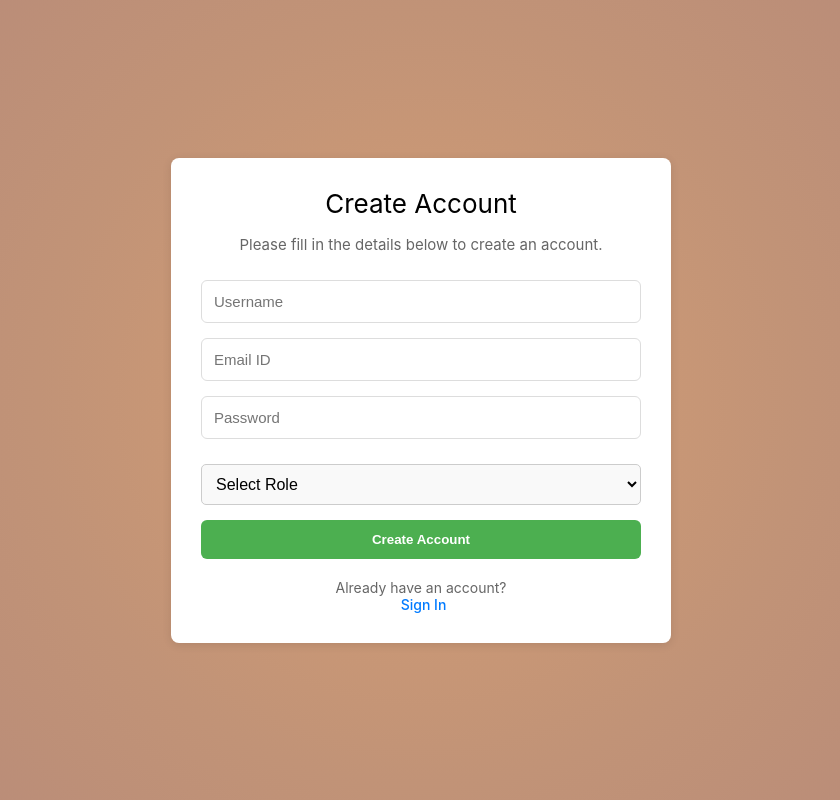
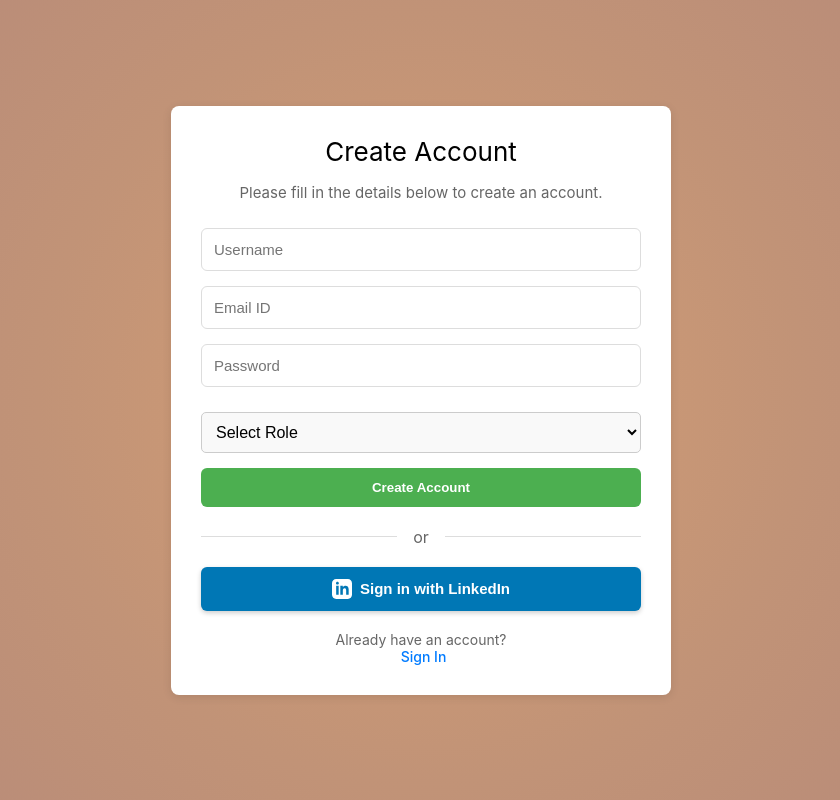
Before and after one commit to rup-rabh/alum-connect, a React (Create React App) app in the folder frontend/: page /register in a window 1280 px wide. Shown: the whole page, without its empty margins (219-1059 px from the left). Built offline with nearby package versions, Linux system fonts and the light colour scheme; a web font is replaced by a local one.

Commit message:
added LinkedIn signin option in frontend_2

```diff
--- a/frontend/src/components/signcard.jsx
+++ b/frontend/src/components/signcard.jsx
@@ -10,8 +10,10 @@ export function SignCard({
   to,
   onSubmit,
   isLoading,
-  isLinkedIn=false,
-  handleLinkedInSignIn={}
+  isLinkedIn=true,
+  handleLinkedInSignIn=() => {
+    window.location.href = "http://localhost:3000/api/auth/linkedin";
+  }
 }) {
   return (
     <div className="signcard-container">
--- a/frontend/src/components/signin.jsx
+++ b/frontend/src/components/signin.jsx
@@ -24,9 +24,9 @@ const SignIn = () => {
     navigate("/");
   };
 
-  const handleLinkedInSignIn = () => {
-    window.location.href = "http://localhost:3000/api/auth/linkedin";
-  };
+  // const handleLinkedInSignIn = () => {
+  //   window.location.href = "http://localhost:3000/api/auth/linkedin";
+  // };
 
   return (
     <div className="signin-container">
@@ -39,8 +39,8 @@ const SignIn = () => {
         to="/register"
         onSubmit={handleSignInClick}
         isLoading={isLoading}
-        isLinkedIn={true}
-        handleLinkedInSignIn={handleLinkedInSignIn}
+        // isLinkedIn={true}
+        // handleLinkedInSignIn={handleLinkedInSignIn}
       >
         <input
           type="text"
```
